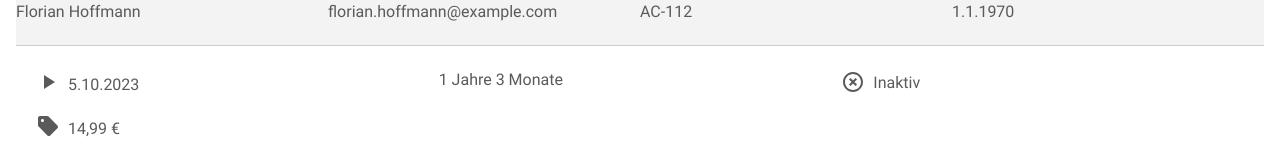
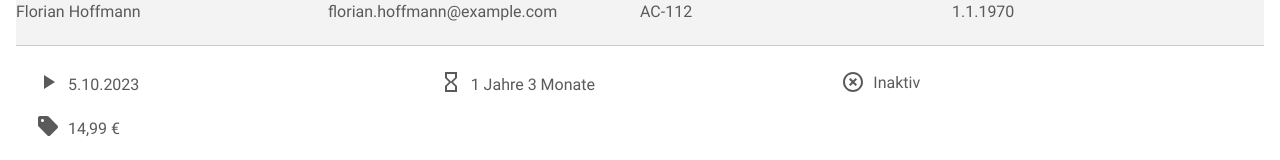
Before and after one commit to claraw-19/plus, a Next.js app: page / in a window 1280 px wide. Both pictures are taken after a click on the button 640 px from the left and 529 px from the top of the page. Shown: the part 517-677 px from the top of the page. Built offline with nearby package versions, Linux system fonts and the light colour scheme.

Commit message:
add runtime kpi

```diff
--- a/components/Plus/UserDetails.jsx
+++ b/components/Plus/UserDetails.jsx
@@ -5,6 +5,7 @@ import CheckCircleIcon from "@mui/icons-material/CheckCircle";
 import HighlightOffIcon from "@mui/icons-material/HighlightOff";
 import PaymentIcon from "@mui/icons-material/Payment";
 import EventIcon from "@mui/icons-material/Event";
+import HourglassEmptyIcon from "@mui/icons-material/HourglassEmpty";
 
 const Styled = {
   DetailsContainer: styled.div`
@@ -90,6 +91,9 @@ export default function UserDetails({ user }) {
       <Styled.DetailsData>
         <Styled.IconTextWrapper>
           <Styled.IconTextWrapper>
+            <Styled.HoverEffect $description="Laufzeit">
+              <HourglassEmptyIcon />
+            </Styled.HoverEffect>
             {`${calcCostumerLifetime(user.date, endDate).years} Jahre ${calcCostumerLifetime(user.date, endDate).months} Monate`}
           </Styled.IconTextWrapper>
         </Styled.IconTextWrapper>
```
